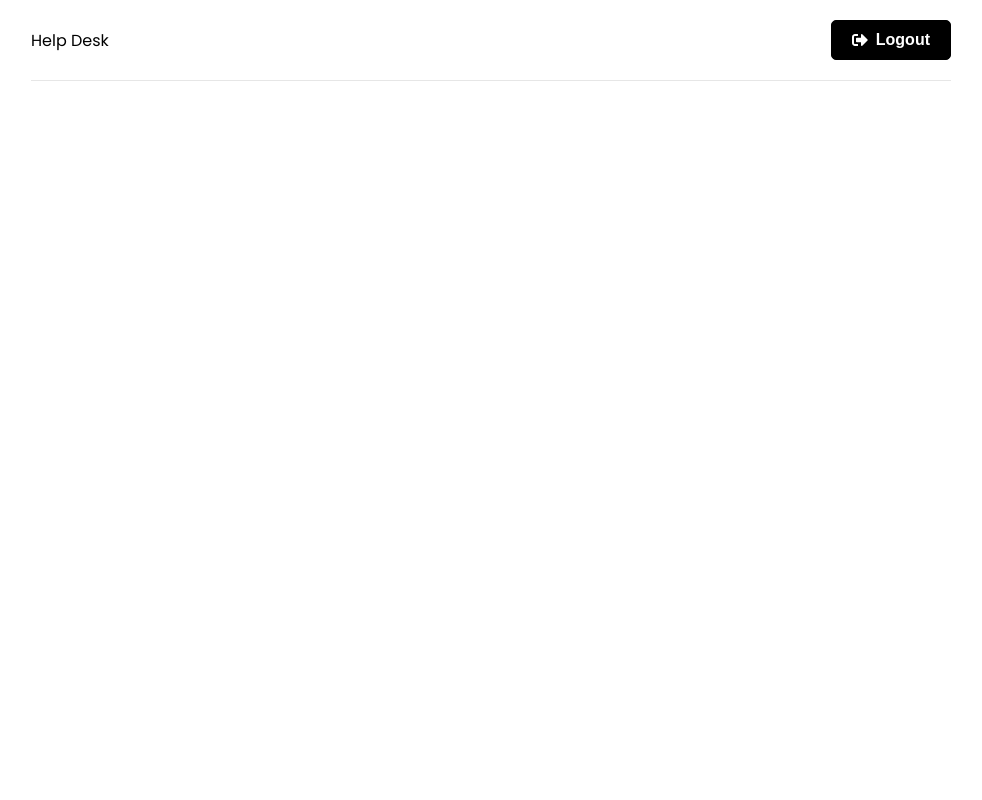
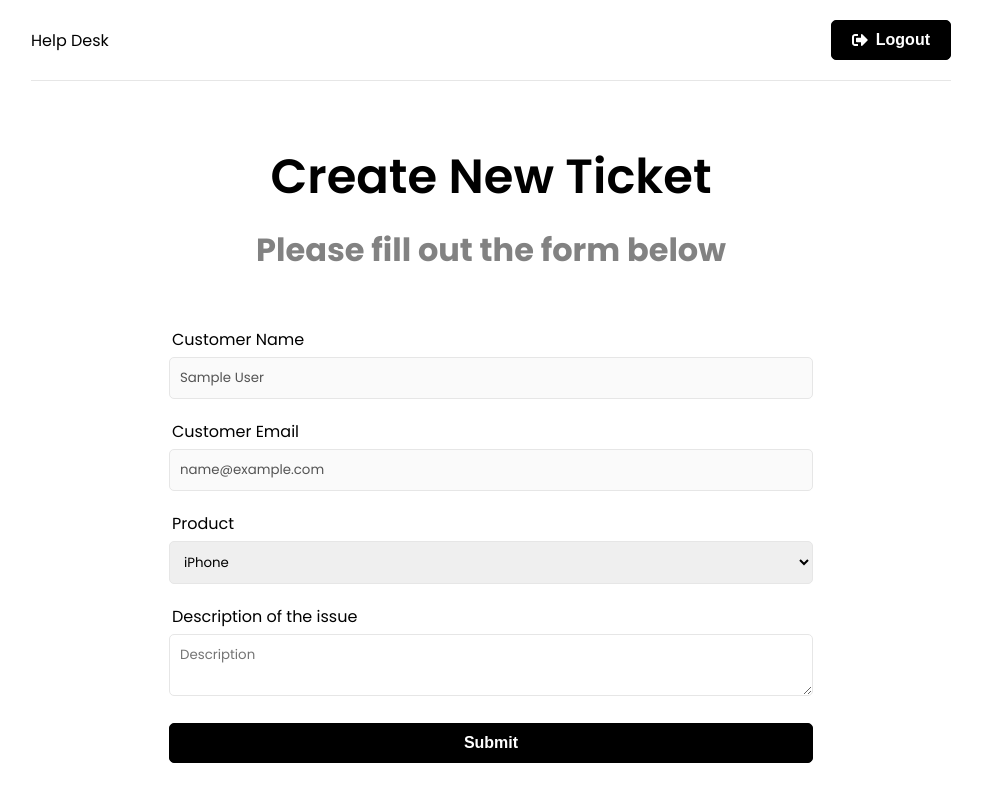
Before and after one commit to cligrenet/Helpdesk-ticketing-app, a React (Create React App) app in the folder frontend/: page /new-ticket in a window 1280 px wide. Before the commit this address had no page. Shown: the whole page, without its empty margins (149-1131 px from the left). Built offline with nearby package versions, Linux system fonts and the light colour scheme; sample sign-in values are in the browser's storage.

Commit message:
Add component create new ticket, add private route to protect unloggedin create ticket route

```diff
--- a/frontend/src/App.js
+++ b/frontend/src/App.js
@@ -5,6 +5,8 @@ import Header from './components/Header';
 import Home from './pages/Home';
 import Login from './pages/Login';
 import Register from './pages/Register';
+import NewTicket from './pages/NewTicket';
+import PrivateRoute from './components/PrivateRoute';
 
 function App() {
 	return (
@@ -16,6 +18,9 @@ function App() {
 						<Route path="/" element={<Home />} />
 						<Route path="/login" element={<Login />} />
 						<Route path="/register" element={<Register />} />
+						<Route path="/new-ticket" element={<PrivateRoute />}>
+							<Route path="/new-ticket" element={<NewTicket />} />
+						</Route>
 					</Routes>
 				</div>
 			</Router>
--- /dev/null
+++ b/frontend/src/components/PrivateRoute.jsx
@@ -0,0 +1,15 @@
+import React from 'react';
+import { Navigate, Outlet } from 'react-router-dom';
+import { useAuthStatus } from '../hooks/useAuthStatus';
+import Spinner from './Spinner';
+
+const PrivateRoute = () => {
+	const { loggedIn, checkingStatus } = useAuthStatus();
+
+	if (checkingStatus) {
+		return <Spinner />;
+	}
+	return loggedIn ? <Outlet /> : <Navigate to="/login" />;
+};
+
+export default PrivateRoute;
--- /dev/null
+++ b/frontend/src/hooks/useAuthStatus.js
@@ -0,0 +1,20 @@
+import { useState, useEffect } from 'react';
+import { useSelector } from 'react-redux';
+
+export const useAuthStatus = () => {
+	const [loggedIn, setLoggedIn] = useState(false);
+	const [checkingStatus, setCheckingStatus] = useState(true);
+
+	const { user } = useSelector((state) => state.auth);
+
+	useEffect(() => {
+		if (user) {
+			setLoggedIn(true);
+		} else {
+			setLoggedIn(false);
+		}
+		setCheckingStatus(false);
+	}, [user]);
+
+	return { loggedIn, checkingStatus };
+};
--- /dev/null
+++ b/frontend/src/pages/NewTicket.jsx
@@ -0,0 +1,68 @@
+import React, { useState } from 'react';
+import { useSelector } from 'react-redux';
+
+function NewTicket() {
+	const { user } = useSelector((state) => state.auth);
+	const [name] = useState(user.name);
+	const [email] = useState(user.email);
+	const [product, setProduct] = useState('iPhone');
+	const [description, setDescription] = useState('');
+
+	const onSubmit = (e) => {
+		e.preventDefault();
+	};
+
+	return (
+		<>
+			<section className="heading">
+				<h1>Create New Ticket</h1>
+				<p>Please fill out the form below</p>
+			</section>
+			<section className="form">
+				<div className="form-group">
+					<label htmlFor="name">Customer Name</label>
+					<input type="text" className="form-control" value={name} disabled />
+				</div>
+				<div className="form-group">
+					<label htmlFor="email">Customer Email</label>
+					<input type="text" className="form-control" value={email} disabled />
+				</div>
+				<form onSubmit={onSubmit}>
+					<div className="form-group">
+						<label htmlFor="product">Product</label>
+						<select
+							name="product"
+							id="product"
+							value={product}
+							onChange={(e) => setProduct(e.target.value)}
+						>
+							<option value="iPhone">iPhone</option>
+							<option value="Macbook Pro">Macbook Pro</option>
+							<option value="Macbook Air">Macbook Air</option>
+							<option value="iMac">iMac</option>
+							<option value="iPad">iPad</option>
+						</select>
+					</div>
+					<div className="form-group">
+						<label htmlFor="description">Description of the issue</label>
+						<textarea
+							name="description"
+							id="description"
+							placeholder="Description"
+							className="form-control"
+							value={description}
+							onChange={(e) => setDescription(e.target.value)}
+						>
+							Description
+						</textarea>
+					</div>
+					<div className="form-group">
+						<button className="btn btn-block">Submit</button>
+					</div>
+				</form>
+			</section>
+		</>
+	);
+}
+
+export default NewTicket;
```
